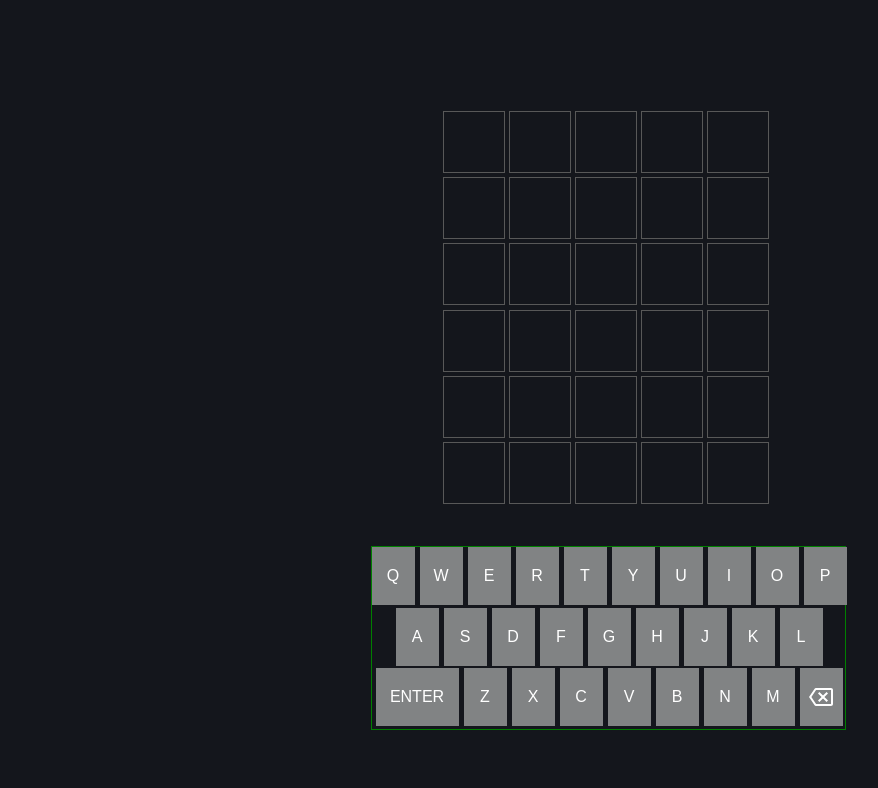
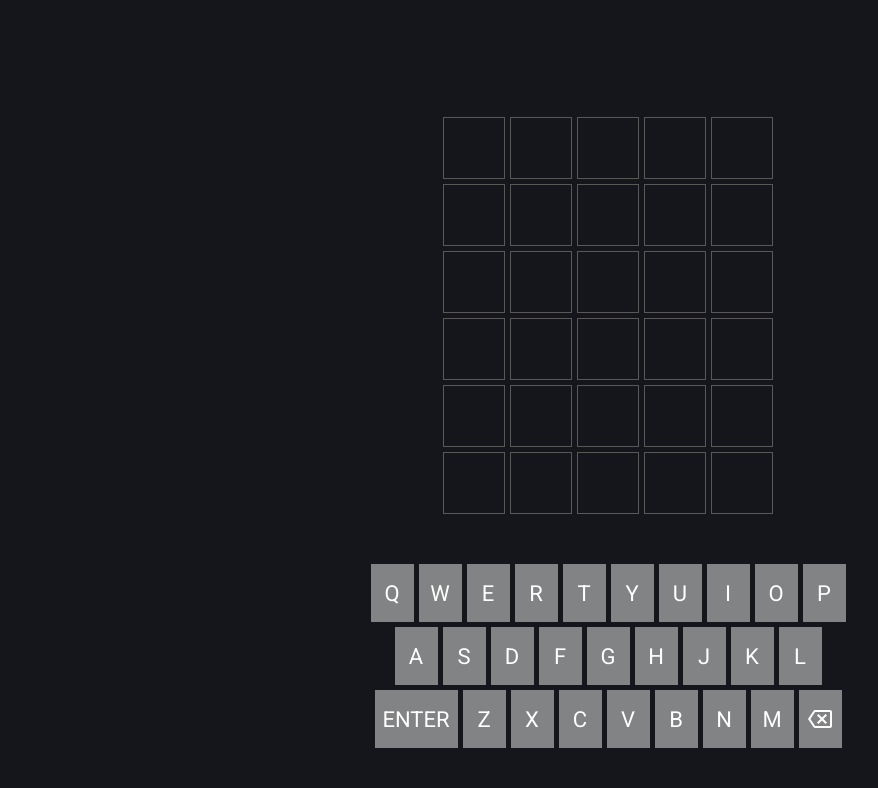
Before and after one commit to Nardogomes/wordle, a plain HTML site: page index.html in a window 1280 px wide. Shown: the part 83-871 px from the top of the page, without its empty margins (32-910 px from the left). Before the commit the page ends 813 px from the top, so only its background shows below. Drawn offline with Linux system fonts and the light colour scheme.

Commit message:
Aplicando alteração na estrutura do HTML do index.html.

```diff
--- a/index.html
+++ b/index.html
@@ -7,86 +7,115 @@
     <meta http-equiv="X-UA-Compatible" content="IE=edge">
     <meta name="viewport" content="width=device-width, initial-scale=1.0">
     <link rel="shortcut icon" href="./images/logo.ico" type="image/x-icon">
-    <link rel="stylesheet" href="./style.css">
+    <link rel="stylesheet" href="./styles.css">
     <link href="https://fonts.googleapis.com/css2?family=Roboto:wght@400;500;700&display=swap" rel="stylesheet">
     <title>Wordle</title>
   </head>
   <body>
-    <header>
-      <img src="./images/logo.svg" alt="Logomarca composta por um quadrado de fundo amarelo e uma letra w na cor preta posicionada no centro.">
-    </header>
-
-    <div class="board">
-      <div class="retangle"></div>
-      <div class="retangle"></div>
-      <div class="retangle"></div>
-      <div class="retangle"></div>
-      <div class="retangle"></div>
-      <div class="retangle"></div>
-      <div class="retangle"></div>
-      <div class="retangle"></div>
-      <div class="retangle"></div>
-      <div class="retangle"></div>
-      <div class="retangle"></div>
-      <div class="retangle"></div>
-      <div class="retangle"></div>
-      <div class="retangle"></div>
-      <div class="retangle"></div>
-      <div class="retangle"></div>
-      <div class="retangle"></div>
-      <div class="retangle"></div>
-      <div class="retangle"></div>
-      <div class="retangle"></div>
-      <div class="retangle"></div>
-      <div class="retangle"></div>
-      <div class="retangle"></div>
-      <div class="retangle"></div>
-      <div class="retangle"></div>
-      <div class="retangle"></div>
-      <div class="retangle"></div>
-      <div class="retangle"></div>
-      <div class="retangle"></div>
-      <div class="retangle"></div>
+    <div class="header">
+      <header>
+        <div class="logo">
+          <img src="./assets/logo.svg" alt="Logomarca composta por um quadrado de fundo amarelo e uma letra w na cor preta posicionada no centro.">
+        </div>
+      </header>
     </div>
 
-    <div class="keyboard">
-      <div class="line" id="line-1">
-        <div class="letter">Q</div>
-        <div class="letter">W</div>
-        <div class="letter">E</div>
-        <div class="letter">R</div>
-        <div class="letter">T</div>
-        <div class="letter">Y</div>
-        <div class="letter">U</div>
-        <div class="letter">I</div>
-        <div class="letter">O</div>
-        <div class="letter">P</div>
-      </div>
-      <div class="line" id="line-2">
-        <div class="letter">A</div>
-        <div class="letter">S</div>
-        <div class="letter">D</div>
-        <div class="letter">F</div>
-        <div class="letter">G</div>
-        <div class="letter">H</div>
-        <div class="letter">J</div>
-        <div class="letter">K</div>
-        <div class="letter">L</div>
-      </div>
-      <div class="line" id="line-3">
-        <div class="letter" id="enter">ENTER</div>
-        <div class="letter">Z</div>
-        <div class="letter">X</div>
-        <div class="letter">C</div>
-        <div class="letter">V</div>
-        <div class="letter">B</div>
-        <div class="letter">N</div>
-        <div class="letter">M</div>
-        <div class="letter">
-          <img src="./images/backspace.svg" alt="tecla backspace">
+    <main>
+      <section class="board-game">
+        <div class="row row-1">
+          <div class="letter letter-1"></div>
+          <div class="letter letter-2"></div>
+          <div class="letter letter-3"></div>
+          <div class="letter letter-4"></div>
+          <div class="letter letter-5"></div>
         </div>
-      </div>
-    </div>
 
+        <div class="row row-2">
+          <div class="letter letter-1"></div>
+          <div class="letter letter-2"></div>
+          <div class="letter letter-3"></div>
+          <div class="letter letter-4"></div>
+          <div class="letter letter-5"></div>
+        </div>
+
+        <div class="row row-3">
+          <div class="letter letter-1"></div>
+          <div class="letter letter-2"></div>
+          <div class="letter letter-3"></div>
+          <div class="letter letter-4"></div>
+          <div class="letter letter-5"></div>
+        </div>
+
+        <div class="row row-4">
+          <div class="letter letter-1"></div>
+          <div class="letter letter-2"></div>
+          <div class="letter letter-3"></div>
+          <div class="letter letter-4"></div>
+          <div class="letter letter-5"></div>
+        </div>
+
+        <div class="row row-5">
+          <div class="letter letter-1"></div>
+          <div class="letter letter-2"></div>
+          <div class="letter letter-3"></div>
+          <div class="letter letter-4"></div>
+          <div class="letter letter-5"></div>
+        </div>
+
+        <div class="row row-6">
+          <div class="letter letter-1"></div>
+          <div class="letter letter-2"></div>
+          <div class="letter letter-3"></div>
+          <div class="letter letter-4"></div>
+          <div class="letter letter-5"></div>
+        </div>
+      </section>
+
+      <section class="keyboard">
+        <div class="row row-1">
+          <buttom type="button" class="letter letter-q" value="q">Q</buttom>
+          <buttom type="button" class="letter letter-w" value="w">W</buttom>
+          <buttom type="button" class="letter letter-e" value="e">E</buttom>
+          <buttom type="button" class="letter letter-r" value="r">R</buttom>
+          <buttom type="button" class="letter letter-t" value="t">T</buttom>
+          <buttom type="button" class="letter letter-y" value="y">Y</buttom>
+          <buttom type="button" class="letter letter-u" value="u">U</buttom>
+          <buttom type="button" class="letter letter-i" value="i">I</buttom>
+          <buttom type="button" class="letter letter-o" value="o">O</buttom>
+          <buttom type="button" class="letter letter-p" value="p">P</buttom>
+        </div>
+
+        <div class="row row-2">
+          <buttom type="button" class="letter letter-a" value="a">A</buttom>
+          <buttom type="button" class="letter letter-s" value="s">S</buttom>
+          <buttom type="button" class="letter letter-d" value="d">D</buttom>
+          <buttom type="button" class="letter letter-f" value="f">F</buttom>
+          <buttom type="button" class="letter letter-g" value="g">G</buttom>
+          <buttom type="button" class="letter letter-h" value="h">H</buttom>
+          <buttom type="button" class="letter letter-j" value="j">J</buttom>
+          <buttom type="button" class="letter letter-k" value="k">K</buttom>
+          <buttom type="button" class="letter letter-l" value="l">L</buttom>
+        </div>
+
+        <div class="row row-3">
+          <buttom type="button" class="action enter">ENTER</buttom>
+          <buttom type="button" class="letter letter-z" value="z">Z</buttom>
+          <buttom type="button" class="letter letter-x" value="x">X</buttom>
+          <buttom type="button" class="letter letter-c" value="c">C</buttom>
+          <buttom type="button" class="letter letter-v" value="v">V</buttom>
+          <buttom type="button" class="letter letter-b" value="b">B</buttom>
+          <buttom type="button" class="letter letter-n" value="n">N</buttom>
+          <buttom type="button" class="letter letter-m" value="m">M</buttom>
+          <buttom type="button" class="action erase">
+            <img src="./assets/backspace.svg" alt="clica para apagar">
+          </buttom>
+        </div>
+      </section>
+
+      <section class="play-again">
+        <button type="button" class="btn-play-again">JOGAR NOVAMENTE</button>
+      </section>
+    </main>
   </body>
+  <script src="./script.js"></script>
 </html>
--- /dev/null
+++ b/script.js
@@ -0,0 +1,38 @@
+const getOneRandomWord = (wordsList) => {
+  const countWords = wordsList.length;
+  const shuffleIndex = Math.floor(Math.random() * countWords);
+  return wordsList[shuffleIndex];
+}
+
+const isTestEnviroment = () => {
+  return typeof process !== 'undefined' && process.env.NODE_ENV === 'test'
+}
+
+const loadWords = async () => {
+  return (
+    fetch('./words-list.json')
+      .then((response) => response.json())
+      .then(({ words }) => words)
+      .catch(() => [])
+  );
+}
+
+const start = () => {
+  if (isTestEnviroment()) {
+    module.exports = {
+      getOneRandomWord,
+      isTestEnviroment,
+      loadWords
+    }
+
+    return
+  }
+
+  window.onload = async () => {
+    const database = await loadWords();
+    console.log(database);
+    console.log('get one random word: ', getOneRandomWord(database));
+  }
+}
+
+start();
--- a/style.css
+++ /dev/null
@@ -1,79 +0,0 @@
-* {
-  margin: 0;
-  padding: 0;
-  box-sizing: border-box;
-}
-
-:root {
-  --background: #14161C;
-  --background-button: #818384;
-  --text-button: #FFF;
-  --border: #585858;
-}
-
-body {
-  background-color: var(--background);
-  font-family: 'Robot', sans-serif;
-}
-
-header {
-  width: 100%;
-  height: 5rem;
-  border-bottom: 1px solid var(--background-button);
-  position: relative;
-}
-
-header img {
-  width: 51px;
-  height: 51px;
-  position: absolute;
-  margin-top: 0.9rem;
-  margin-left: 4rem;
-}
-
-.board {
-  width: 330px;
-  height: 397px;
-  margin: 7rem auto 0;
-
-  display: grid;
-  grid-template-columns: repeat(5, 1fr);
-  align-items: center;
-}
-
-.keyboard {
-  width: 475px;
-  height: 184px;
-  margin: 2.5rem auto 0;
-  border: 1px solid green;
-
-  display: grid;
-  grid-template-rows: 1fr 1fr 1fr;
-}
-
-.line {
-  display: flex;
-  justify-content: center;
-  gap: 5px;
-}
-
-.retangle {
-  width: 62px;
-  height: 62px;
-  border: 1px solid var(--border);
-}
-
-.letter {
-  width: 43px;
-  height: 58px;
-  color: var(--text-button);
-  background: var(--background-button);
-
-  display: flex;
-  justify-content: center;
-  align-items: center;
-}
-
-#enter:first-child {
-  width: 83px;
-}
--- /dev/null
+++ b/styles.css
@@ -0,0 +1,159 @@
+:root {
+  --bg: #14161C;
+  --yellow: #F9FF00;
+  --white: #fff;
+  --border-color: #585858;
+
+  --notification-green-text: #2B5028;
+  --notification-green-bg: #538D4E;
+
+  --notification-red-text: #5F0F1D;
+  --notification-red-bg: #BA4747;
+
+  --letter-green-bg: #538D4E;
+  --letter-yellow-bg: #B59F3B;
+  --letter-gray-bg: #585858;
+
+  --keyboard-gray-light: #818384;
+  --keyboard-gray-dark: #585858;
+}
+
+* {
+  border: 0;
+  color: var(--white);
+  font-family: 'Roboto', sans-serif;
+  margin: 0;
+  padding: 0;
+  box-sizing: border-box;
+}
+
+body {
+  background-color: var(--bg);
+}
+
+.header {
+  background-color: var(--bg);
+  border-bottom: 1px solid var(--border-color);
+  height: 80px;
+  left: 0;
+  position: fixed;
+  top: 0;
+  width: 100%;
+}
+
+header {
+  display: flex;
+  align-items: center;
+  height: inherit;
+  margin: 0 auto;
+  max-width: 992px;
+}
+
+main {
+  margin: 85px auto 0;
+  max-width: 992px;
+}
+
+/* Board */
+
+.board-game {
+  margin: 200px auto 0;
+  width: 330px;
+}
+
+.board-game .row {
+  display: grid;
+  grid-template-columns: repeat(5, 62px);
+  gap: 5px;
+  height: 62px;
+  margin-bottom: 5px;
+}
+
+.board-game .letter {
+  font-size: 22px;
+  font-weight: bold;
+  text-transform: capitalize;
+  border: 1px solid var(--border-color);
+
+  display: flex;
+  justify-content: center;
+  align-items: center;
+}
+
+/* Keyboard */
+
+.keyboard {
+  margin: 50px auto 0;
+}
+
+.keyboard .row {
+  display: flex;
+  justify-content: center;
+  gap: 5px;
+  margin-bottom: 5px;
+}
+
+.keyboard .letter,
+.keyboard .action {
+  width: 43px;
+  height: 58px;
+  font-size: 22px;
+  cursor: pointer;
+  background-color: var(--keyboard-gray-light);
+
+  display: flex;
+  justify-content: center;
+  align-items: center;
+
+  transition: filter 0.2s;
+}
+
+.keyboard .letter:hover,
+.keyboard .action:hover {
+  filter: brightness(0.8);
+}
+
+.keyboard .enter {
+  width: 83px;
+}
+
+.play-again {
+  display: flex;
+  justify-content: center;
+  margin-top: 40px;
+}
+
+.btn-play-again {
+  font-weight: bold;
+  color: var(--bg);
+  background-color: var(--yellow);
+  padding: 10px 20px;
+  border-radius: 10px;
+  cursor: pointer;
+  display: none;
+}
+
+@media screen and (max-width: 414px) {
+  header {
+    justify-content: center;
+  }
+
+  .header {
+    height: 60px;
+  }
+
+  .header img {
+    width: 40px;
+    height: auto;
+  }
+
+  .board-game {
+    width: 280px;
+    margin-top: 30px;
+  }
+
+  .board-game .row {
+    grid-template-columns: repeat(5, 52px);
+    height: 52px;
+  }
+}
```
Also changed, not shown: words-list.json (added, +68 -0 lines), assets/backspace.svg (renamed from images/backspace.svg), assets/logo.ico (renamed from images/logo.ico), assets/logo.svg (renamed from images/logo.svg).
